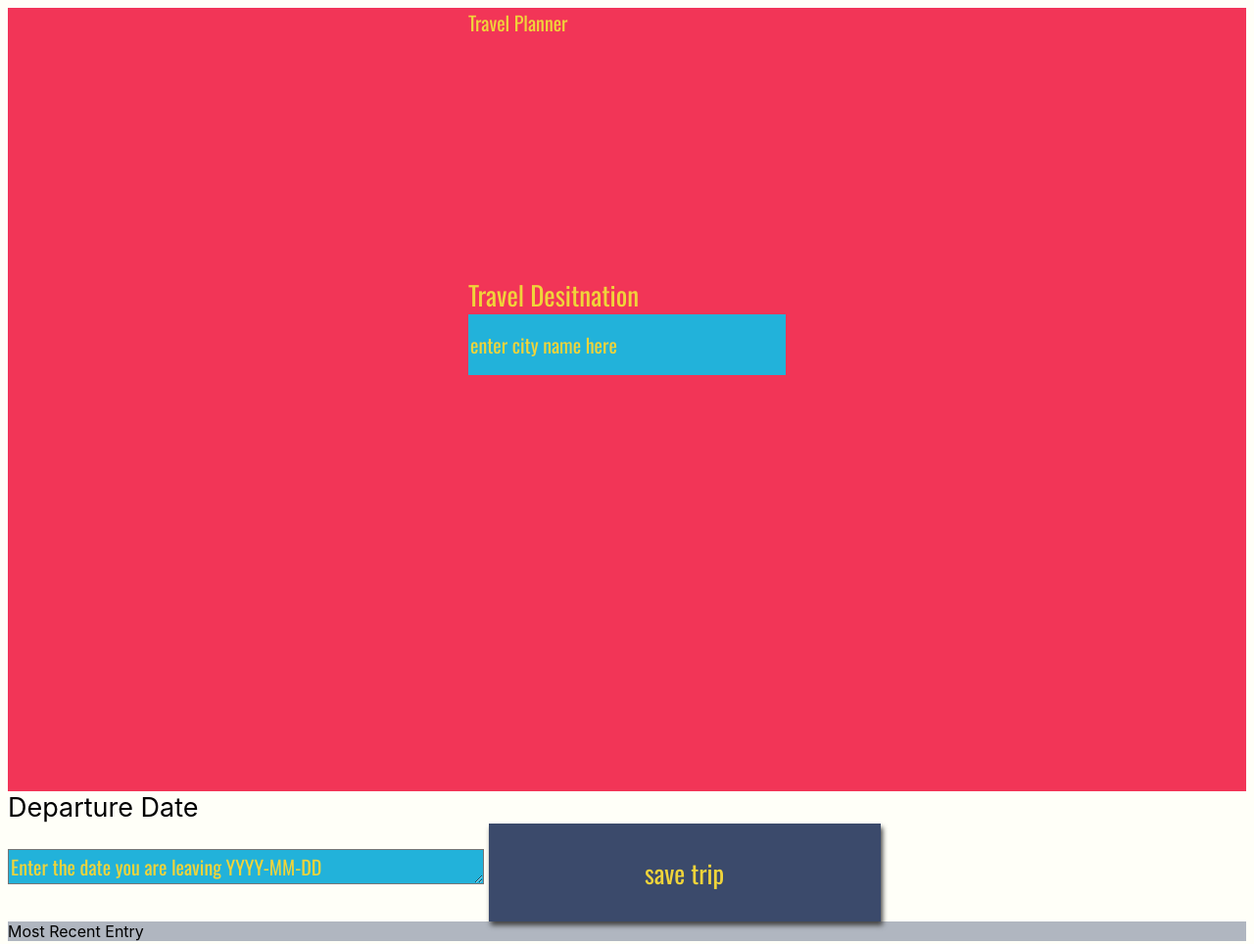
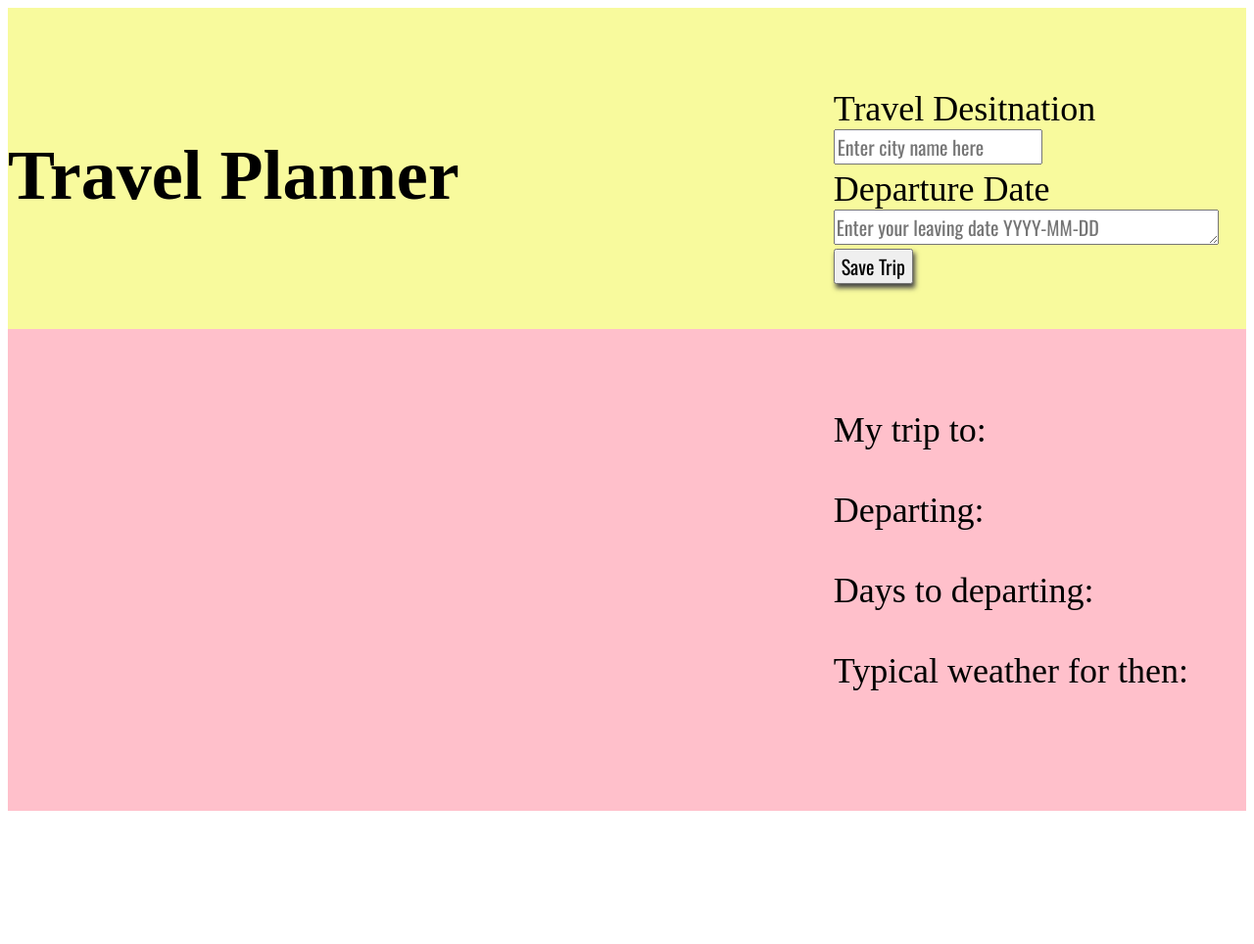
Before and after one commit to joyceyu6/travel-app, a website built with webpack: page src/client/views/index.html in a window 1280 px wide. Shown: the whole page at 98% size. After the commit the page ends 836 px from the top, so only its background shows below. Built offline with nearby package versions, Linux system fonts and the light colour scheme; a web font is replaced by a local one.

Commit message:
font and color updated

```diff
--- a/src/client/js/app.js
+++ b/src/client/js/app.js
@@ -27,15 +27,14 @@ function performAction(){
         alert("Departure date must be later than today's date");
         return;
     }
+
     function datediff(first_date, second_date){
         // Take the difference between the dates and divide by milliseconds per day.
         // Round to nearest whole number to deal with DST.
         return Math.round((second_date - first_date)/(1000*60*60*24));
     }
-    console.log(parseDate(today))
-    console.log(parseDate(date))
+
     let days = datediff(parseDate(today), parseDate(date))
-    console.log(days)
 
     //fetch data from APIs, two independent(geonames, pixabay), one dependent(weatherbit)
     let geonames_url = `http://api.geonames.org/searchJSON?q=${city}&maxRows=1&username=joyceyu6`;
@@ -111,18 +110,18 @@ const updateUI = async () => {
     try{
         const allData = await request.json()
         console.log(allData);
-
-    document.getElementById('returnDate').innerHTML = allData[0].date;
-    document.getElementById('max_temp').innerHTML = allData[0].max_temp;
-    document.getElementById('min_temp').innerHTML = allData[0].min_temp;
-    document.getElementById('returnCity').innerHTML = allData[0].city;
-    document.getElementById('days').innerHTML = allData[0].days;
-    console.log(allData[0].img);
+    var weatherData = "High: ~"+ allData[0].max_temp + "  Low: ~" + allData[0].min_temp
+    var daystodepart = "Days to departing: " + allData[0].days;
+    var citydata = "My trip to: " + allData[0].city;
+    var departdata = "Departing: " + allData[0].date;
+    document.getElementById('returnCity').innerHTML = `<label>${citydata}<label>`;
+    document.getElementById('returnDate').innerHTML = `<label>${departdata}<label>`;
+    document.getElementById('weather').insertAdjacentHTML('beforeend', `<label>${weatherData}</label>`);
+    document.getElementById('days').innerHTML = `<label>${daystodepart}<label>`;
     document.getElementById('img').src = allData[0].img
     }catch(error){
         console.log("error",error)
     }
 }
 
-
 export{performAction}
--- a/src/client/styles/style.scss
+++ b/src/client/styles/style.scss
@@ -1,121 +1,196 @@
-body{
-    background: #fffff8;
-    font-family: -apple-system, BlinkMacSystemFont, sans-serif;
-}
 
-#app{
-    display: grid;
-    grid-auto-rows: minmax(150px, auto);
-    /* grid-template-columns:  */
-    height:100vh;
-    background: #f23557;
-    color: #f0d43a;
-    justify-content: center;
-    grid-gap: 1em;
-    font-size: 20px;
-    font-family: 'Oswald', sans-serif;
-}
+// body{
+//     background: #fffff8;
+//     font-family: -apple-system, BlinkMacSystemFont, sans-serif;
+// }
 
-.picture{
+// #app{
+//     display: grid;
+//     grid-auto-rows: minmax(150px, auto);
+//     /* grid-template-columns:  */
+//     height:100vh;
+//     background: #f23557;
+//     color: #f0d43a;
+//     justify-content: center;
+//     grid-gap: 1em;
+//     font-size: 20px;
+//     font-family: 'Oswald', sans-serif;
+// }
 
 
 
-}
-
-.holder{
+.container{
+    display: grid;
+    // grid-gap:10px 15px;
+    justify-items:left;/*row axis, stretch is default, other options:start, end*/
+    align-items: center; /*column axis */
+    justify-content: center;
+    align-content: center;
+    // grid-template-columns: repeat(3,minmax(150px, 1fr));
+    grid-template-columns: repeat(3,1fr);
+    grid-template-rows: repeat(10,1fr);
+    // grid-template-areas:
+    //     "h holder holder"
+    //     "h holder holder"
+    //     "h holder holder"
+    //     "image post post"
+    //     "image post post"
+    //     "image post post"
+    //     "image post post"
+    //     "image post post"
+    //     "image post post"
 
 }
 
-.entry{
-    background: rgba(59, 74, 107, .4);
+.headbuffer{
+    width: 100%;
+    height: 100%;
+    background: #F8FA9D;
+    grid-column-start:1;
+    grid-column-end: 4;
+    grid-row-start:1;
+    grid-row-end:2;
 }
 
-#entryHolder{
-
+.header{
+    width:100%;
+    height: 100%;
+    // border: 1px solid red;
+    background: #F8FA9D;
+    // grid-area: 2/1/3/2
+    grid-column-start:1;
+    grid-column-end: 3;
+    grid-row-start:2;
+    grid-row-end:5;
 }
 
-#returnDate{
-
+.image{
+    // justify-self: stretch;
+    // align-self:stretch;
+    width: 100%;
+    height: 100%;
+    background: pink;
+    object-fit: cover;
+    grid-area: 6/1/11/3
 }
 
-#temp{
-
+.city{
+    width: 100%;
+    height: 100%;
+    background: #F8FA9D;
+    grid-area: 2/3/3/4 /*grid-row-start+grid-column-start+grid-row-end+grid-column-end*/
 }
 
-#days{
-
+.departure{
+    width: 100%;
+    height: 100%;
+    background: #F8FA9D;
+    grid-area: 3/3/4/4
 }
 
-#returnCity{
-
+.button{
+    width: 100%;
+    height: 100%;
+    background: #F8FA9D;
+    // align-self:start;
+    grid-area: 4/3/5/4
 }
 
-.headline {
+.buffer{
+    width: 100%;
+    height: 100%;
+    background: pink;
+    grid-area: 5/1/6/4
+}
 
+.returnCity{
+    width: 100%;
+    height: 100%;
+    background: pink;
+    grid-area: 6/3/7/4
 }
-.title{
 
+.returnDate{
+    width: 100%;
+    height: 100%;
+    background: pink;
+    grid-area: 7/3/8/4
+}
+
+.days{
+    width: 100%;
+    height: 100%;
+    background: pink;
+    grid-area: 8/3/9/4
+}
+
+.weather{
+    width: 100%;
+    height: 100%;
+    background: pink;
+    grid-area: 9/3/12/4
 }
 
 /*  Basic Styling To Override Default For Basic HTML Elements */
 label{
     display:block;
-    font-size: 27px;
+    font-size: 36px;
 }
 
 input{
     display:block;
-    height: 60px;
-    width: 320px;
-    background:#22b2da;
-    color: #f0d43a;
+    // height: 60px;
+    // width: 320px;
+    // background:#22b2da;
+    // color: #f0d43a;
     font-size: 20px;
     font-family: 'Oswald', sans-serif;
-    border: none;
+    // border: none;
 }
 
 button{
-    width: 400px;
-    height: 100px;
-    background: #3b4a6b;
-    color: #f0d43a;
-    font-size: 26px;
+    // width: 400px;
+    // height: 100px;
+    // background: #3b4a6b;
+    // color: #f0d43a;
+    font-size: 20px;
     font-family: 'Oswald', sans-serif;
-    border: none;
+    // border: none;
     box-shadow: 2px 4px 5px #444;
 }
+
 h1{
-    font-size: 36px;
+    font-size: 72px;
 }
 
 textarea{
-    background:#22b2da;
-    color: #f0d43a;
+    // background:#22b2da;
+    // color: #f0d43a;
     font-size: 20px;
     font-family: 'Oswald', sans-serif;
 }
-/* Reset style for HTML element on active to have no border*/
-input:focus,
-select:focus,
-textarea:focus,
-button:focus {
-    outline: none;
-}
+// /* Reset style for HTML element on active to have no border*/
+// input:focus,
+// select:focus,
+// textarea:focus,
+// button:focus {
+//     outline: none;
+// }
 /* Style for Placeholder Text*/
 ::placeholder { /* Firefox, Chrome, Opera */
-    color: #f0d43a;
+    // color: #f0d43a;
     font-family: 'Oswald', sans-serif;
 
 }
 
 :-ms-input-placeholder { /* Internet Explorer 10-11 */
-    color: #f0d43a;
+    // color: #f0d43a;
     font-family: 'Oswald', sans-serif;
 
 }
 
 ::-ms-input-placeholder { /* Microsoft Edge */
-    color: #f0d43a;
+    // color: #f0d43a;
     font-family: 'Oswald', sans-serif;
 
 }
--- a/src/client/views/index.html
+++ b/src/client/views/index.html
@@ -7,7 +7,55 @@
   <link href="https://fonts.googleapis.com/css?family=Oswald:400,600,700|Ranga:400,700&display=swap" rel="stylesheet">
   <!-- <link rel="stylesheet" href="style.css"> -->
 </head>
- <body>
+<body>
+  <div class = "container">
+    <div class = "headbuffer"></div>
+    <div class ="header">
+      <!--Header-->
+      <h1> Travel Planner</h1>
+    </div>
+    <div class = "city">
+      <label for="city">Travel Desitnation</label>
+      <input type="text" id="city" placeholder="Enter city name here">
+    </div>
+    <div class = "departure">
+      <label for="departure">Departure Date</label>
+      <textarea class= "Input" id="date" placeholder="Enter your leaving date YYYY-MM-DD" rows="1" cols="40"></textarea>
+    </div>
+    <div class = "button">
+      <button id="generate" type = "submit"> Save Trip </button>
+    </div>
+  <div class = "buffer"></div>
+  <div class="image">
+    <img id ="img">
+  </div>
+  <div class = "returnCity">
+    <returnCity id = "returnCity">
+    <label for="returnCity">My trip to: </label>
+  </div>
+  <div class = "returnDate">
+    <returnDate id = "returnDate">
+    <label for="returnDate">Departing: </label>
+  </div>
+  <div class = "days">
+    <returnDate id = "days">
+    <label for="days">Days to departing:</label>
+  </div>
+  <div class = "weather">
+    <label for="weather">Typical weather for then:</label>
+    <weather id = "weather">
+  </div>
+  <!-- <div class = "post max_temp">
+    <max_temp id = "max_temp">
+    <label for="max_temp">High:</label>
+  </div> -->
+  <!-- <div class = "post min_temp">
+    <min_temp id = "min_temp">
+    <label for="min_temp">Low:</label>
+  </div>  -->
+
+</body>
+ <!-- <body>
 <div id = "app">
   <div class ="holder headline">
     Travel Planner
@@ -18,7 +66,6 @@
   </div>
   <div class= "picture">
     <img id = "img">
-      <!-- <img src = "https://pixabay.com/get/57e0d74b4e52b10ff3d8992cc62f307a103edde74e507440722872d29048c2_640.jpg" alt = "pic"/> -->
     </div>
   </div>
   <div class ="holder ">
@@ -48,5 +95,5 @@
       });
   }
 </script> -->
-</body>
+<!-- </body> -->
 </html>
```
